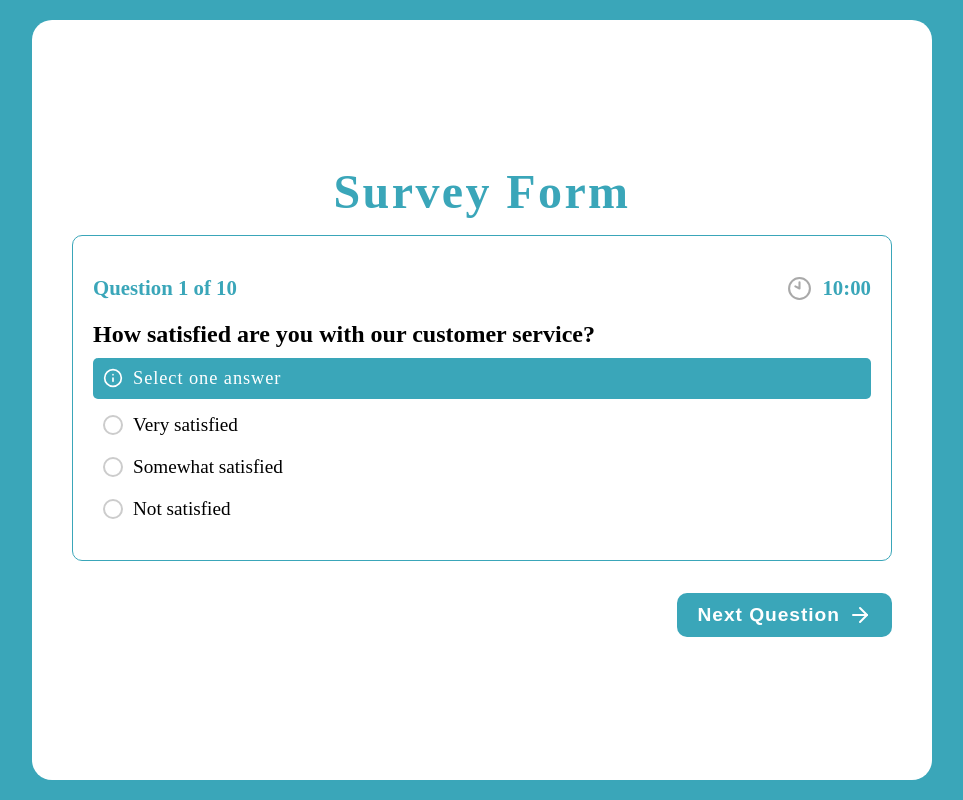
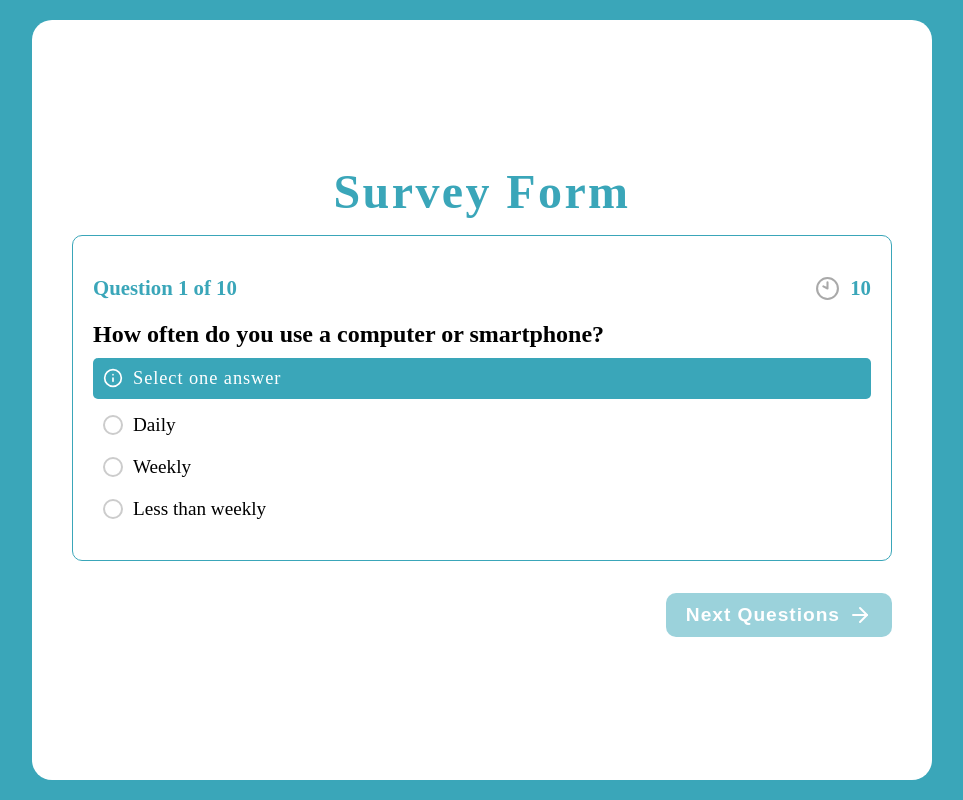
Before and after one commit to foolais/react-survey, a React (Vite) app: page /form in a window 1280 px wide. Shown: the whole page, without its empty margins (158-1121 px from the left). Built offline with nearby package versions, Linux system fonts and the light colour scheme.

Commit message:
feat: add functionality form survey

```diff
--- a/package.json
+++ b/package.json
@@ -16,7 +16,8 @@
     "react-dom": "^18.3.1",
     "react-redux": "^9.1.2",
     "react-router-dom": "^6.25.1",
-    "redux": "^5.0.1"
+    "redux": "^5.0.1",
+    "sweetalert2": "^11.12.3"
   },
   "devDependencies": {
     "@types/react": "^18.3.3",
--- a/src/components/fragments/QuestionsForm/index.jsx
+++ b/src/components/fragments/QuestionsForm/index.jsx
@@ -1,41 +1,55 @@
-import { Info } from "lucide-react";
+/* eslint-disable react/prop-types */
+import { Clock10, Info } from "lucide-react";
 import styles from "../styles/QuestionsForm.module.css";
-import { Clock10 } from "lucide-react";
+import { useDispatch, useSelector } from "react-redux";
+import { onChangeAnswer } from "../../../redux/slice/formSlice";
 
-const QuestionsForm = () => {
-  const question = "How satisfied are you with our customer service?";
-  const answers = ["Very satisfied", "Somewhat satisfied", "Not satisfied"];
+const QuestionsForm = (props) => {
+  const { data } = props;
+  const dispatch = useDispatch();
+
+  const { surveyAnswers, timer } = useSelector((state) => state.form);
+
+  const handleSelectedAnswer = (answer) => {
+    const selectedAnswer = surveyAnswers?.[data?.id];
+    return selectedAnswer === answer.value;
+  };
+
+  const handleChangeAnswer = (answer) => {
+    dispatch(onChangeAnswer({ index: data?.id, answer: answer.value }));
+  };
 
   return (
     <div className={styles.container}>
       <div className={styles.header}>
         <div>
-          <p>Question 1 of 10</p>
+          <p>Question {data?.id + 1} of 10</p>
         </div>
         <div>
           <Clock10 size={25} color="darkgrey" />
-          <p>10:00</p>
+          <p>{timer}</p>
         </div>
       </div>
       <div className={styles.content}>
-        <h2>{question}</h2>
+        <h2>{data?.question}</h2>
         <div className={styles.info}>
           <Info size={20} />
           <p>Select one answer</p>
         </div>
         <div className={styles.answers}>
-          {answers &&
-            answers.map((answer, index) => (
+          {data &&
+            data?.options?.map((answer, index) => (
               <label key={index} className={styles.customRadio}>
                 <input
                   type="radio"
                   name="answer"
-                  value={answers}
-                  // checked={answer === "Somewhat satisfied"}
+                  value={answer.value}
+                  checked={handleSelectedAnswer(answer)}
+                  onChange={() => handleChangeAnswer(answer)}
                   hidden
                 />
                 <span className={styles.radioButton} />
-                <span className={styles.radioText}>{answer}</span>
+                <span className={styles.radioText}>{answer.text}</span>
               </label>
             ))}
         </div>
--- a/src/components/fragments/styles/Button.module.css
+++ b/src/components/fragments/styles/Button.module.css
@@ -14,3 +14,8 @@ button {
 button:hover {
   background: var(--primary-hover);
 }
+
+button:disabled {
+  opacity: 0.5;
+  cursor: not-allowed;
+}
--- a/src/data/questions.js
+++ b/src/data/questions.js
@@ -1,11 +1,93 @@
 export const questions = [
   {
     id: 0,
-    question: "What is the capital of France?",
+    question: "How often do you use a computer or smartphone?",
     options: [
-      { text: "New York", value: 0 },
-      { text: "Paris", value: 1 },
-      { text: "Sleman", value: 2 },
+      { text: "Daily", value: 0 },
+      { text: "Weekly", value: 1 },
+      { text: "Less than weekly", value: 2 },
+    ],
+  },
+  {
+    id: 1,
+    question: "How comfortable are you using technology in your daily life?",
+    options: [
+      { text: "Very comfortable", value: 0 },
+      { text: "Somewhat comfortable", value: 1 },
+      { text: "Not comfortable", value: 2 },
+    ],
+  },
+  {
+    id: 2,
+    question: "How important is technology in your personal life?",
+    options: [
+      { text: "Very important", value: 0 },
+      { text: "Somewhat important", value: 1 },
+      { text: "Not very important", value: 2 },
+    ],
+  },
+  {
+    id: 3,
+    question: "Do you prefer using apps or websites for online tasks?",
+    options: [
+      { text: "Apps", value: 0 },
+      { text: "Websites", value: 1 },
+      { text: "Both equally", value: 2 },
+    ],
+  },
+  {
+    id: 4,
+    question: "How often do you try new technological gadgets or apps?",
+    options: [
+      { text: "Frequently", value: 0 },
+      { text: "Occasionally", value: 1 },
+      { text: "Rarely", value: 2 },
+    ],
+  },
+  {
+    id: 5,
+    question: "Do you believe technology has a positive impact on society?",
+    options: [
+      { text: "Strongly agree", value: 0 },
+      { text: "Somewhat agree", value: 1 },
+      { text: "Disagree", value: 2 },
+    ],
+  },
+  {
+    id: 6,
+    question: "Are you concerned about privacy issues related to technology?",
+    options: [
+      { text: "Very concerned", value: 0 },
+      { text: "Somewhat concerned", value: 1 },
+      { text: "Not concerned", value: 2 },
+    ],
+  },
+  {
+    id: 7,
+    question: "How do you feel about artificial intelligence (AI)?",
+    options: [
+      { text: "Excited about its potential", value: 0 },
+      { text: "Cautiously optimistic", value: 1 },
+      { text: "Concerned about its implications", value: 2 },
+    ],
+  },
+  {
+    id: 8,
+    question: "How would you rate your overall technology skills?",
+    options: [
+      { text: "Advanced", value: 0 },
+      { text: "Intermediate", value: 1 },
+      { text: "Beginner", value: 2 },
+    ],
+  },
+  {
+    id: 9,
+    question:
+      "Do you prefer learning new technologies through tutorials, hands-on practice, or a combination of both?",
+    options: [
+      { text: "Tutorials", value: 0 },
+      { text: "Hands-on practice", value: 1 },
+      { text: "Both", value: 2 },
     ],
   },
 ];
--- a/src/pages/FormPages/index.jsx
+++ b/src/pages/FormPages/index.jsx
@@ -1,16 +1,55 @@
+/* eslint-disable react-hooks/exhaustive-deps */
 import { ContainerLayout, SurveyLayout } from "../../components/layouts";
 import { Button, QuestionsForm } from "../../components/fragments";
 import styles from "../styles/FormPages.module.css";
 import { ArrowRight } from "lucide-react";
+import { questions } from "../../data/questions";
+import { useDispatch, useSelector } from "react-redux";
+import { onFinishSurvey, onNextQuestions } from "../../redux/slice/formSlice";
+import { useNavigate } from "react-router-dom";
+import { useEffect } from "react";
+import { warningDialog } from "../../utils/utils";
 
 const FormPages = () => {
+  const dispatch = useDispatch();
+  const navigate = useNavigate();
+
+  const { currentQuestion, isFinishedSurvey, surveyAnswers } = useSelector(
+    (state) => state.form
+  );
+
+  const singleQuestion = questions.find((item) => item.id === currentQuestion);
+
+  const handleChangeQuestions = () => {
+    if (currentQuestion === 9) {
+      dispatch(onFinishSurvey());
+      navigate("/review");
+    } else {
+      dispatch(onNextQuestions());
+    }
+  };
+
+  useEffect(() => {
+    if (isFinishedSurvey) {
+      warningDialog("You have finished the survey.", () => {
+        navigate("/review");
+      });
+    }
+  }, [isFinishedSurvey]);
+
   return (
     <ContainerLayout>
       <SurveyLayout text="Survey Form" className={styles.container}>
-        <QuestionsForm />
+        <QuestionsForm data={singleQuestion} />
         <div className={styles.btnContainer}>
-          <Button className={styles.btn}>
-            <span>Next Question</span>
+          <Button
+            className={styles.btn}
+            onClick={handleChangeQuestions}
+            disabled={surveyAnswers[currentQuestion] === undefined}
+          >
+            <span>
+              {currentQuestion === 9 ? "Finish Survey" : "Next Questions"}
+            </span>
             <ArrowRight />
           </Button>
         </div>
--- a/src/redux/slice/formSlice.js
+++ b/src/redux/slice/formSlice.js
@@ -7,7 +7,7 @@ const initialState = {
   isFinishedSurvey: initialData?.isFinishedSurvey || false,
   isOngoingSurvey: initialData?.isOngoingSurvey || false,
   currentQuestion: initialData?.currentQuestion || 0,
-  answers: initialData?.answers || [],
+  surveyAnswers: initialData?.surveyAnswers || [],
   timer: initialData?.timer || 10,
 };
 
@@ -18,15 +18,28 @@ const formSlice = createSlice({
     onStartSurvey: (state) => {
       state.isOngoingSurvey = true;
       state.isFinishedSurvey = false;
+      state.currentQuestion = 0;
+      state.surveyAnswers = [];
     },
     onFinishSurvey: (state) => {
       state.isOngoingSurvey = false;
       state.isFinishedSurvey = true;
     },
+    onChangeAnswer: (state, action) => {
+      state.surveyAnswers[action.payload.index] = action.payload.answer;
+    },
+    onNextQuestions: (state) => {
+      state.currentQuestion += 1;
+    },
   },
 });
 
-export const { onStartSurvey, onFinishSurvey } = formSlice.actions;
+export const {
+  onStartSurvey,
+  onFinishSurvey,
+  onChangeAnswer,
+  onNextQuestions,
+} = formSlice.actions;
 
 const saveStateMiddleware = (store) => (next) => (action) => {
   const result = next(action);
--- /dev/null
+++ b/src/utils/utils.js
@@ -0,0 +1,15 @@
+import Swal from "sweetalert2";
+
+export const warningDialog = (message, callback = () => {}) => {
+  Swal.fire({
+    icon: "warning",
+    title: "Warning",
+    text: message,
+    allowOutsideClick: false,
+    confirmButtonColor: "#3aa6b9",
+  }).then((result) => {
+    if (result.isConfirmed) {
+      callback(true);
+    }
+  });
+};
```
Also changed, not shown: 1 other file (tests, documents, lock files or other folders).
